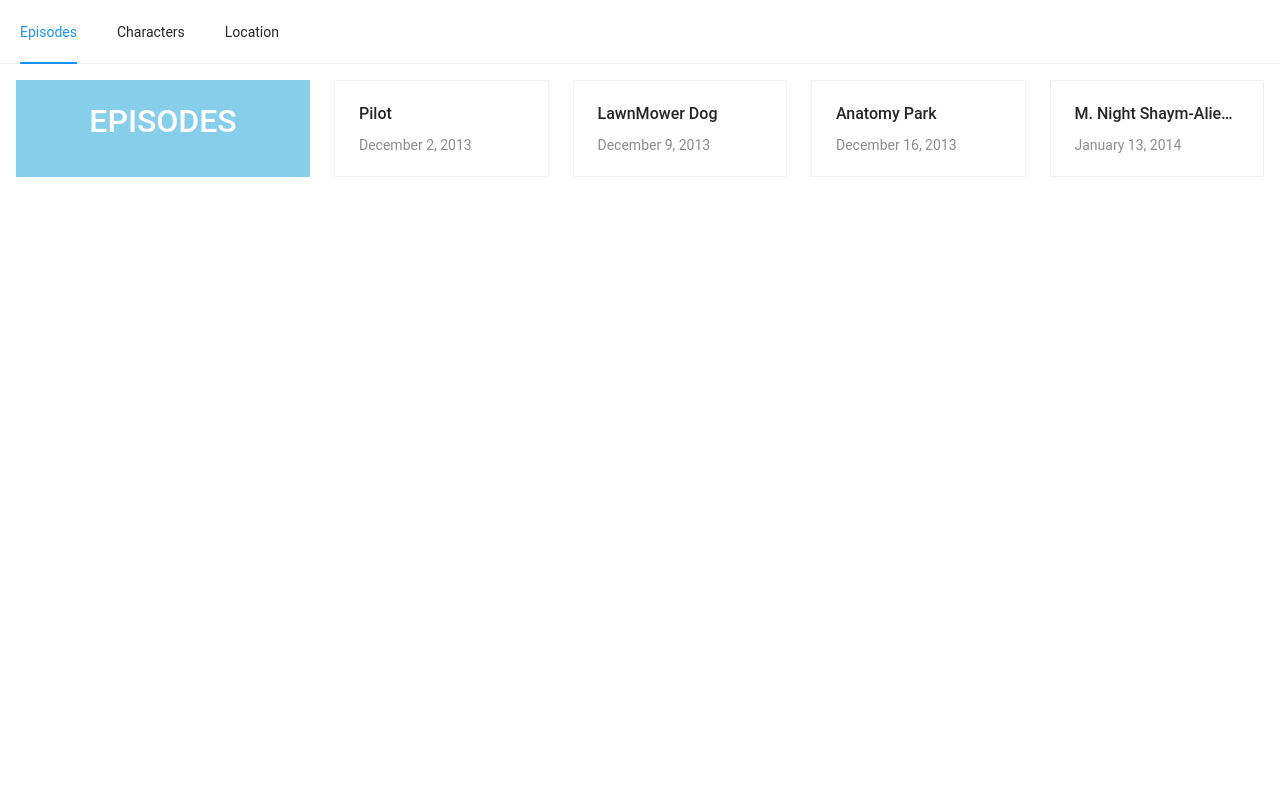
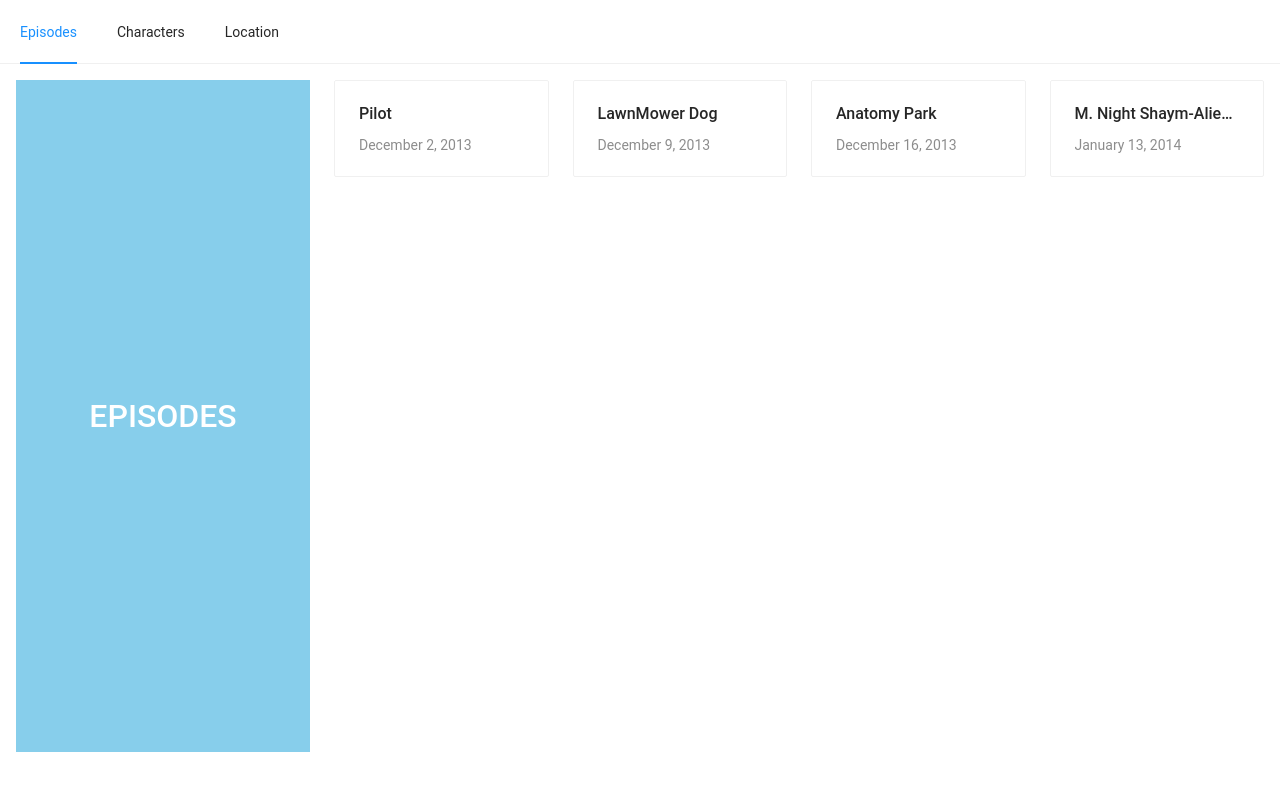
Before and after one commit to shahreaz0/dubdub, a React (Vite) app: page /episodes in a window 1280 px wide. Shown: the top 790 px of the page. Built offline with nearby package versions, Linux system fonts and the light colour scheme.

Commit message:
Code refactor and style changes

```diff
--- a/src/components/CharacterList.css
+++ /dev/null
@@ -1,59 +0,0 @@
-.side-text {
-	background-color: skyblue;
-	height: 100%;
-	padding-top: 1rem;
-	display: flex;
-	justify-content: center;
-	font-size: 2rem;
-	text-transform: uppercase;
-	color: #fff;
-	font-weight: 500;
-}
-
-/* Loader Spinner */
-.loader {
-	width: 100vw;
-	height: 70vh;
-	display: flex;
-	align-items: center;
-	justify-content: center;
-}
-
-.lds-ripple {
-	display: inline-block;
-	position: relative;
-	width: 80px;
-	height: 80px;
-}
-.lds-ripple div {
-	position: absolute;
-	border: 4px solid #cef;
-	opacity: 1;
-	border-radius: 50%;
-	animation: lds-ripple 1s cubic-bezier(0, 0.2, 0.8, 1) infinite;
-}
-.lds-ripple div:nth-child(2) {
-	animation-delay: -0.5s;
-}
-@keyframes lds-ripple {
-	0% {
-		top: 36px;
-		left: 36px;
-		width: 0;
-		height: 0;
-		opacity: 1;
-	}
-	100% {
-		top: 0px;
-		left: 0px;
-		width: 72px;
-		height: 72px;
-		opacity: 0;
-	}
-}
-
-@media only screen and (max-width: 950px) {
-	.side-text {
-		font-size: 1.5rem;
-	}
-}
--- a/src/components/CharacterList.jsx
+++ b/src/components/CharacterList.jsx
@@ -1,9 +1,8 @@
-import React, { useState } from "react";
+import React from "react";
 import { useQuery, gql } from "@apollo/client";
 import { Row, Col, Card } from "antd";
 import { Link } from "react-router-dom";
 const { Meta } = Card;
-import "./CharacterList.css";
 
 const ALL_CHARACTERS = gql`
 	{
@@ -54,7 +53,9 @@ const CharacterList = (props) => {
 				</Col>
 
 				<Col xs={24} md={18} lg={18}>
-					<Row gutter={[24, 16]}>{cards}</Row>
+					<Row gutter={[24, 16]} className="cards">
+						{cards}
+					</Row>
 				</Col>
 			</Row>
 		</div>
--- a/src/components/EpisodeList.jsx
+++ b/src/components/EpisodeList.jsx
@@ -1,4 +1,4 @@
-import React, { useState } from "react";
+import React from "react";
 import { Row, Col, Card } from "antd";
 const { Meta } = Card;
 
@@ -11,7 +11,7 @@ const episodeList = (props) => {
 				</Col>
 
 				<Col xs={24} md={18} lg={18}>
-					<Row gutter={[24, 16]}>
+					<Row gutter={[24, 16]} className="cards">
 						<Col xs={24} sm={8} lg={6}>
 							<Card hoverable>
 								<Meta
--- a/src/components/LocationList.jsx
+++ b/src/components/LocationList.jsx
@@ -1,4 +1,4 @@
-import React, { useState } from "react";
+import React from "react";
 import { Row, Col, Card } from "antd";
 const { Meta } = Card;
 
@@ -11,7 +11,7 @@ const episodeList = (props) => {
 				</Col>
 
 				<Col xs={24} md={18} lg={18}>
-					<Row gutter={[24, 16]}>
+					<Row gutter={[24, 16]} className="cards">
 						<Col xs={24} sm={8} lg={6}>
 							<Card hoverable>
 								<Meta
--- a/src/index.css
+++ b/src/index.css
@@ -9,7 +9,113 @@ code {
   font-family: "Consolas", monospace;
 }
 
-/* Utility Classes */
+/* Shared Classes */
 .m-lg {
   margin: 5rem 1rem;
 }
+
+.side-text {
+  background-color: skyblue;
+  height: 100%;
+  display: flex;
+  justify-content: center;
+  align-items: center;
+  font-size: 2rem;
+  text-transform: uppercase;
+  color: #fff;
+  font-weight: 500;
+}
+
+.cards {
+  height: 84vh;
+  overflow: scroll;
+  overflow-x: hidden;
+  display: flex;
+  align-content: flex-start;
+}
+
+/* Loader Spinner */
+.loader {
+  width: 100vw;
+  height: 70vh;
+  display: flex;
+  align-items: center;
+  justify-content: center;
+}
+
+.lds-ripple {
+  display: inline-block;
+  position: relative;
+  width: 80px;
+  height: 80px;
+}
+.lds-ripple div {
+  position: absolute;
+  border: 4px solid #cef;
+  opacity: 1;
+  border-radius: 50%;
+  animation: lds-ripple 1s cubic-bezier(0, 0.2, 0.8, 1) infinite;
+}
+.lds-ripple div:nth-child(2) {
+  animation-delay: -0.5s;
+}
+@keyframes lds-ripple {
+  0% {
+    top: 36px;
+    left: 36px;
+    width: 0;
+    height: 0;
+    opacity: 1;
+  }
+  100% {
+    top: 0px;
+    left: 0px;
+    width: 72px;
+    height: 72px;
+    opacity: 0;
+  }
+}
+
+/* Media Queries */
+@media only screen and (max-width: 769px) {
+  .cards {
+    height: 100%;
+    overflow: visible;
+  }
+}
+
+@media only screen and (max-width: 950px) {
+  .side-text {
+    font-size: 1.5rem;
+  }
+}
+
+/* Scrollbar Styling */
+::-webkit-scrollbar {
+  background-color: #fff;
+  width: 16px;
+}
+
+::-webkit-scrollbar-track {
+  background-color: #fff;
+}
+
+::-webkit-scrollbar-track:hover {
+  background-color: #f4f4f4;
+}
+
+/* scrollbar itself */
+::-webkit-scrollbar-thumb {
+  background-color: #babac0;
+  border-radius: 16px;
+  border: 5px solid #fff;
+}
+
+::-webkit-scrollbar-thumb:hover {
+  background-color: #a0a0a5;
+  border: 4px solid #f4f4f4;
+}
+
+::-webkit-scrollbar-button {
+  display: none;
+}
--- a/src/index.jsx
+++ b/src/index.jsx
@@ -10,7 +10,7 @@ import App from "./App";
 
 // apollo client
 const client = new ApolloClient({
-	uri: "https://cors-anywhere.herokuapp.com/https://rickandmortyapi.com/graphql",
+	uri: "https://rickandmortyapi.com/graphql",
 	cache: new InMemoryCache(),
 });
 
```
